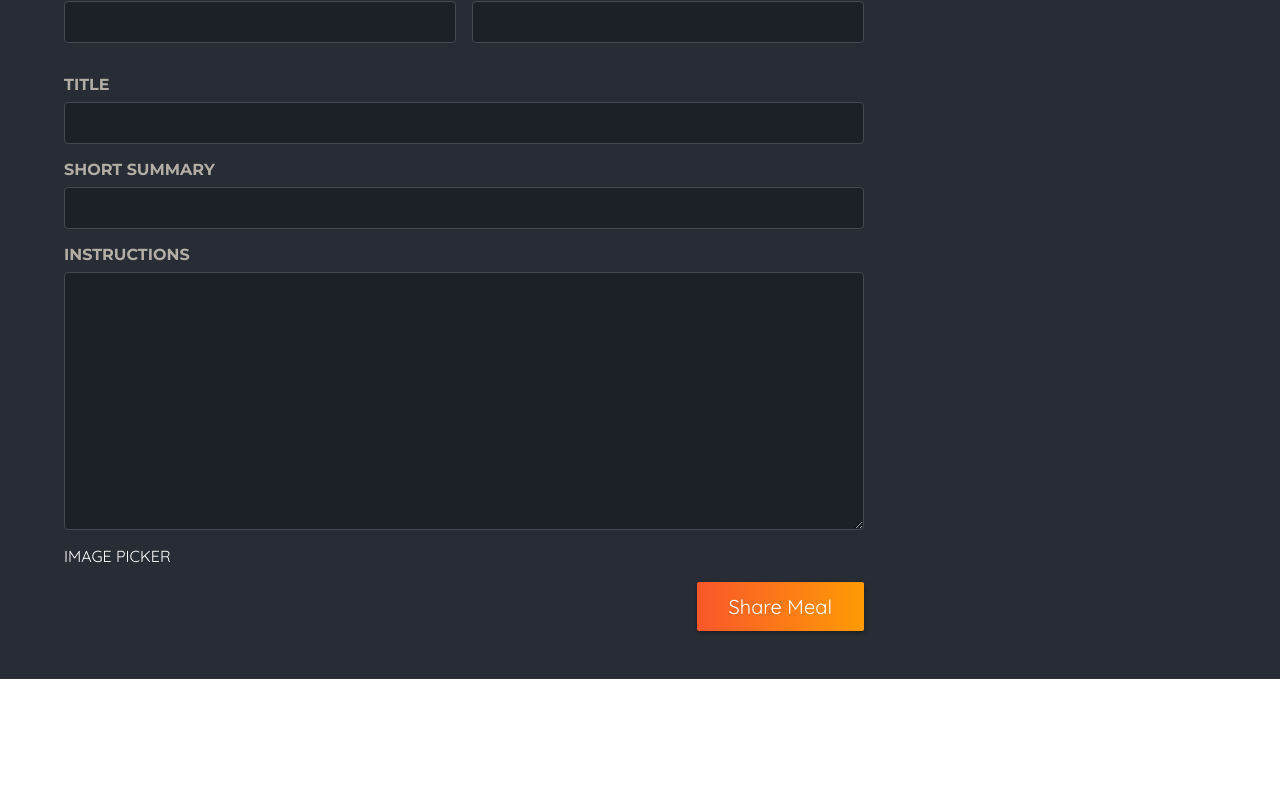
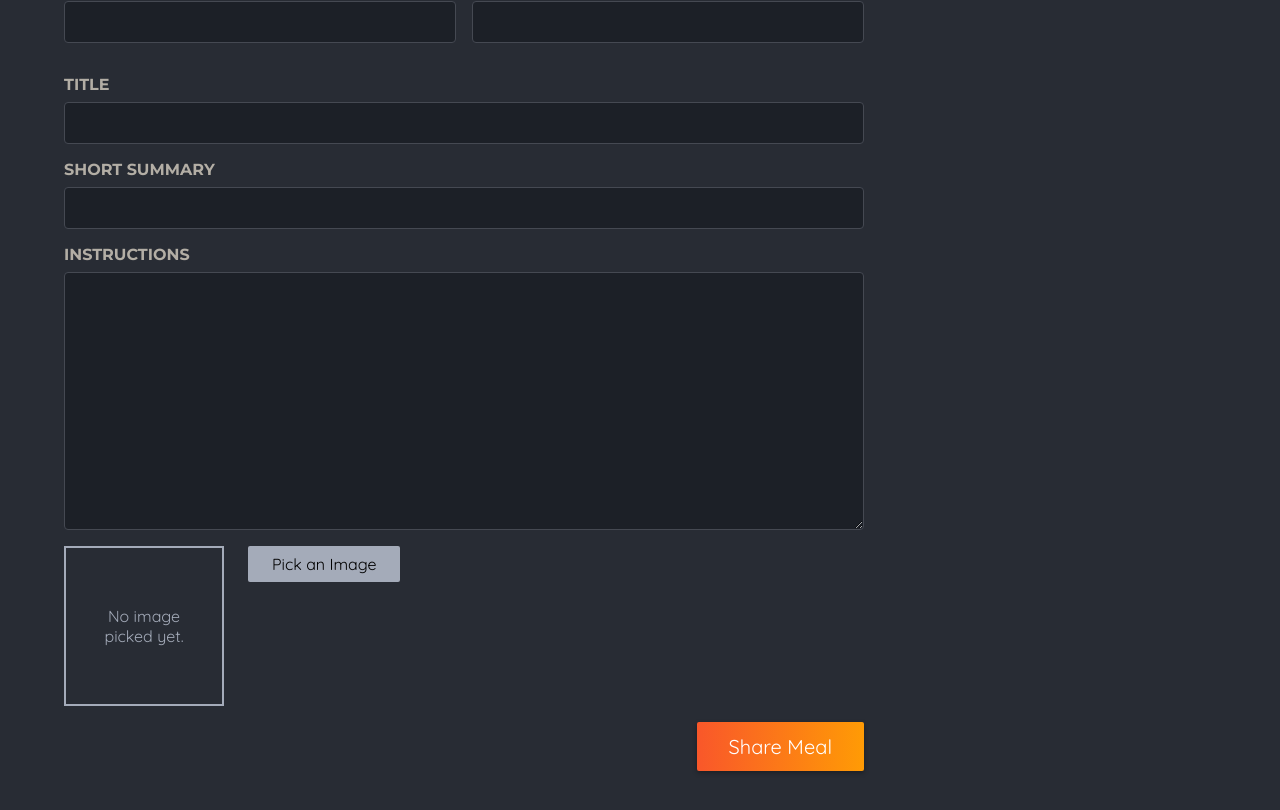
Before and after one commit to Hirusha-Kavinda/Meals-App-Nextjs, a Next.js app: page /meals/share in a window 1280 px wide. Shown: the part 434-1244 px from the top of the page. Before the commit the page ends 1113 px from the top, so only its background shows below. Built offline with nearby package versions, Linux system fonts and the light colour scheme.

Commit message:
add image picker

```diff
--- a/app/meals/share/page.js
+++ b/app/meals/share/page.js
@@ -1,3 +1,4 @@
+import ImagePicker from '@/components/meals/image-picker';
 import classes from './page.module.css';
 
 export default function ShareMealPage() {
@@ -38,7 +39,7 @@ export default function ShareMealPage() {
               required
             ></textarea>
           </p>
-          IMAGE PICKER
+          <ImagePicker/>
           <p className={classes.actions}>
             <button type="submit">Share Meal</button>
           </p>
--- /dev/null
+++ b/components/meals/image-picker.js
@@ -0,0 +1,53 @@
+'use client'
+import { useRef , useState } from "react";
+import classes from "./image-picker.module.css";
+import Image from "next/image";
+
+export default function ImagePicker({ label, name }) {
+const imageInput = useRef();
+const [pickedImage, setPickedImage] = useState();
+
+    function handlePickClick(){
+          imageInput.current.click();
+    }
+
+    function handleImageChange(event){
+       const file = event.target.files[0];
+
+       if (!file) {
+          setPickedImage(null);
+          return;
+       }
+
+       const filReader = new FileReader;
+       filReader.onload = () => {
+        setPickedImage(filReader.result)
+       };
+       filReader.readAsDataURL(file);
+    }
+
+  return (
+    <div className={classes.picker}>
+      <label htmlFor={name}>{label}</label>
+      <div className={classes.controls}>
+        <div className={classes.preview}>
+             {!pickedImage && <p>No image picked yet.</p>}
+             {pickedImage && <Image src={pickedImage}  alt="The image selected by user" fill /> }
+        </div>
+        <input
+        className={classes.input}
+          type="file"
+          id={name}
+          accept="image/png, image/jpeg"
+          name={name}
+          ref = {imageInput}
+          onChange={handleImageChange}
+          required
+        />
+        <button className={classes.button} type="button" onClick={handlePickClick}>
+            Pick an Image
+        </button>
+      </div>
+    </div>
+  );
+}
--- /dev/null
+++ b/components/meals/image-picker.module.css
@@ -0,0 +1,45 @@
+.controls {
+    display: flex;
+    align-items: flex-start;
+    gap: 1.5rem;
+    margin-bottom: 1rem;
+  }
+
+  .picker .input {
+    display: none;
+  }
+
+  .picker .button {
+    border: 0;
+    padding: 0.5rem 1.5rem;
+    background: #a4abb9;
+    border-radius: 2px;
+    cursor: pointer;
+    font: inherit;
+  }
+
+  .picker .button:hover,
+  .picker .button:focus {
+    background: #b3b9c6;
+  }
+
+  .preview {
+    width: 10rem;
+    height: 10rem;
+    border: 2px solid #a4abb9;
+    display: flex;
+    justify-content: center;
+    align-items: center;
+    text-align: center;
+    color: #a4abb9;
+    position: relative;
+  }
+
+  .preview p {
+    margin: 0;
+    padding: 1rem;
+  }
+
+  .preview img {
+    object-fit: cover;
+  }
```
